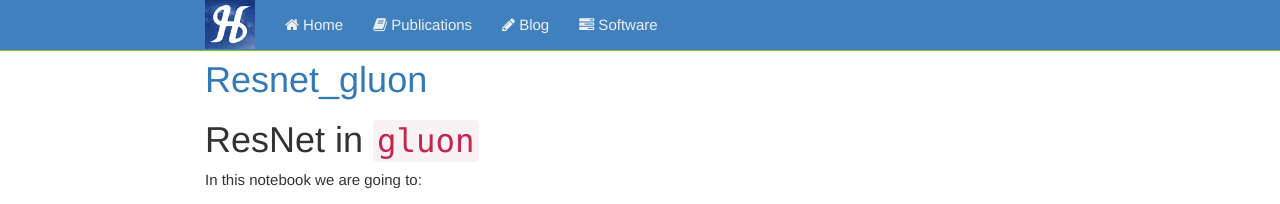
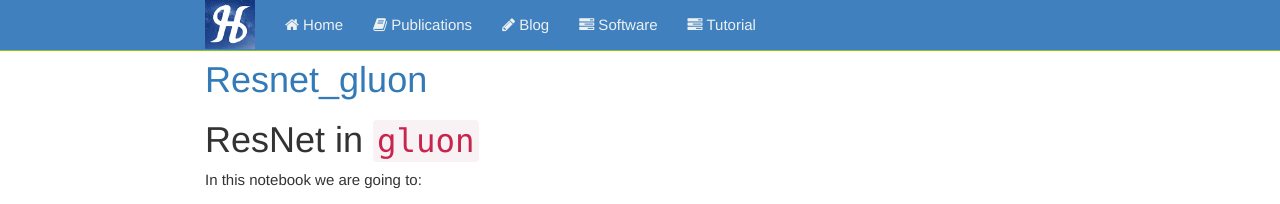
Before and after one commit to zhreshold/ICCV19-GluonCV, a Jekyll site: the page built from index.html, in a window 1280 px wide. Shown: the top 204 px of the page. Built offline with Jekyll 4.4.1, drawn with Linux system fonts in a browser that asks for light colours.

Commit message:
tutorial link

```diff
--- a/_includes/nav.html
+++ b/_includes/nav.html
@@ -18,6 +18,7 @@
             <li> <a href="{{ site.url }}/#publication"><span class="fa fa-book"></span> Publications</a></li>
             <li> <a href="{{ site.url }}/blog/"><span class="fa fa-pencil"></span> Blog</a></li>
             <li> <a href="{{ site.url }}/PyTorch-Encoding/"><span class="fa fa-tasks"></span> Software</a></li>
+            <li> <a href="{{ site.url }}/ICCV19-GluonCV/"><span class="fa fa-tasks"></span> Tutorial</a></li>
         </ul>
       </div>
     </div>
```
